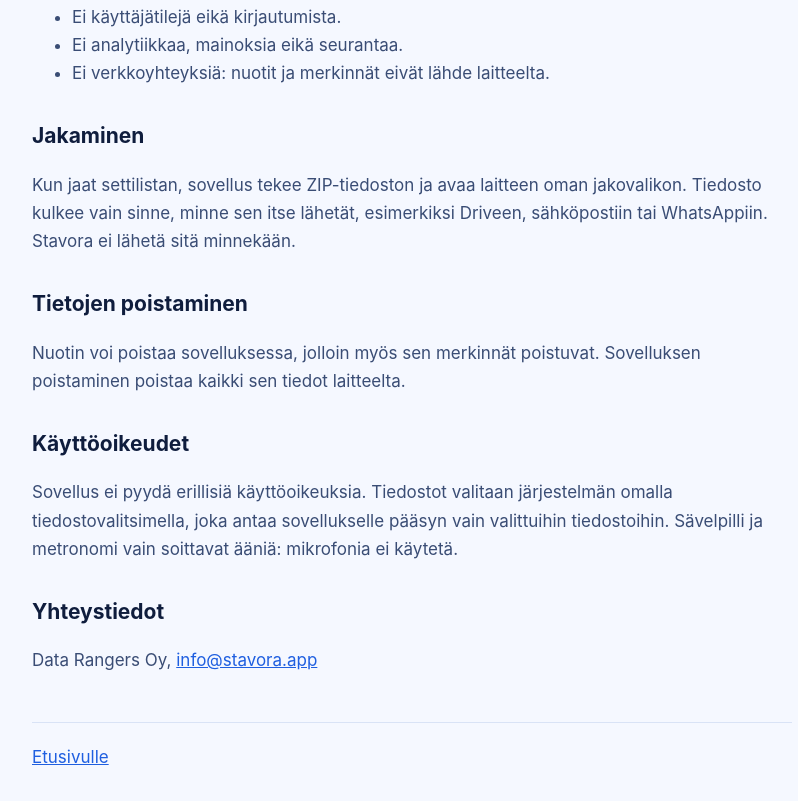
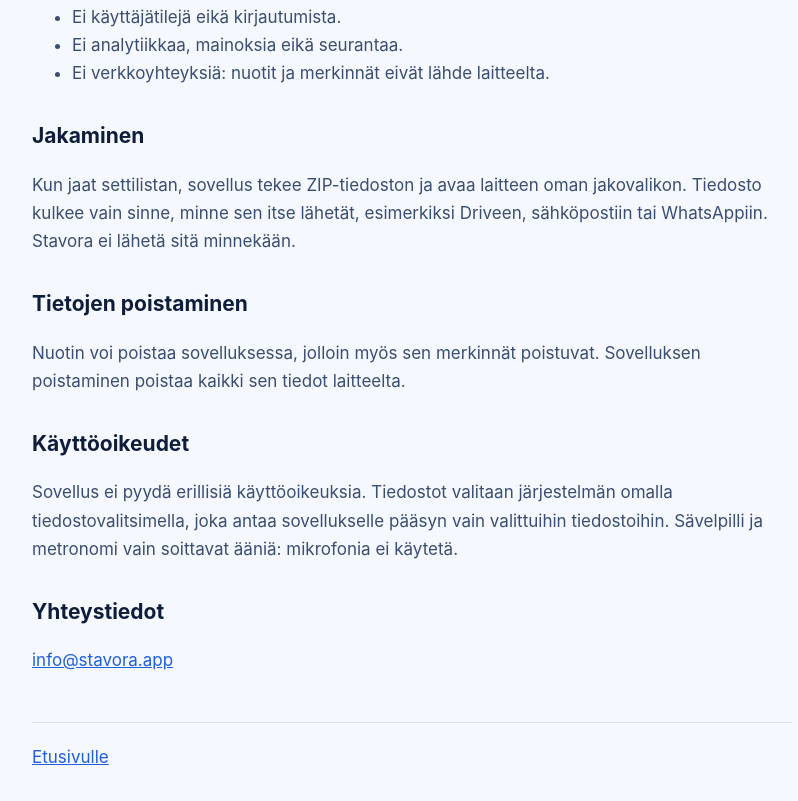
Before and after one commit to marint/stavora-site, a plain HTML site: page fi/privacy/index.html in a window 1280 px wide. Shown: the part 518-1319 px from the top of the page, without its empty margins (228-1026 px from the left). Drawn offline with Linux system fonts and the light colour scheme.

Commit message:
Site from stavora 87f10de

```diff
--- a/fi/privacy/index.html
+++ b/fi/privacy/index.html
@@ -43,7 +43,7 @@
   <div class="top"><a class="brand" href="../../fi/"><img src="../../assets/icon-512.png" alt="" width="34" height="34">Stavora</a><span class="lang"><a href="../../privacy/" hreflang="en" onclick="try{localStorage.setItem('stavora-lang','en')}catch(e){}">EN</a><span aria-hidden="true">|</span><a aria-current="true" hreflang="fi">FI</a></span></div>
   <h1>Tietosuoja</h1>
   <p class="updated">Päivitetty 25.11.2026</p>
-  <p>Stavora ei kerää, tallenna eikä lähetä henkilötietoja.</p><h2>Mitä sovellus käsittelee</h2><p>Sovellus avaa vain PDF-tiedostot, jotka itse valitset tai avaat siinä. Ne kopioidaan sovelluksen omaan tallennustilaan laitteellesi. Kynämerkinnät, rajaukset, settilistat ja asetukset tallentuvat samaan paikkaan.</p><h2>Mitä sovellus ei tee</h2><ul><li>Ei käyttäjätilejä eikä kirjautumista.</li><li>Ei analytiikkaa, mainoksia eikä seurantaa.</li><li>Ei verkkoyhteyksiä: nuotit ja merkinnät eivät lähde laitteelta.</li></ul><h2>Jakaminen</h2><p>Kun jaat settilistan, sovellus tekee ZIP-tiedoston ja avaa laitteen oman jakovalikon. Tiedosto kulkee vain sinne, minne sen itse lähetät, esimerkiksi Driveen, sähköpostiin tai WhatsAppiin. Stavora ei lähetä sitä minnekään.</p><h2>Tietojen poistaminen</h2><p>Nuotin voi poistaa sovelluksessa, jolloin myös sen merkinnät poistuvat. Sovelluksen poistaminen poistaa kaikki sen tiedot laitteelta.</p><h2>Käyttöoikeudet</h2><p>Sovellus ei pyydä erillisiä käyttöoikeuksia. Tiedostot valitaan järjestelmän omalla tiedostovalitsimella, joka antaa sovellukselle pääsyn vain valittuihin tiedostoihin. Sävelpilli ja metronomi vain soittavat ääniä: mikrofonia ei käytetä.</p><h2>Yhteystiedot</h2><p>Data Rangers Oy, <a href="mailto:info@stavora.app">info@stavora.app</a></p>
+  <p>Stavora ei kerää, tallenna eikä lähetä henkilötietoja.</p><h2>Mitä sovellus käsittelee</h2><p>Sovellus avaa vain PDF-tiedostot, jotka itse valitset tai avaat siinä. Ne kopioidaan sovelluksen omaan tallennustilaan laitteellesi. Kynämerkinnät, rajaukset, settilistat ja asetukset tallentuvat samaan paikkaan.</p><h2>Mitä sovellus ei tee</h2><ul><li>Ei käyttäjätilejä eikä kirjautumista.</li><li>Ei analytiikkaa, mainoksia eikä seurantaa.</li><li>Ei verkkoyhteyksiä: nuotit ja merkinnät eivät lähde laitteelta.</li></ul><h2>Jakaminen</h2><p>Kun jaat settilistan, sovellus tekee ZIP-tiedoston ja avaa laitteen oman jakovalikon. Tiedosto kulkee vain sinne, minne sen itse lähetät, esimerkiksi Driveen, sähköpostiin tai WhatsAppiin. Stavora ei lähetä sitä minnekään.</p><h2>Tietojen poistaminen</h2><p>Nuotin voi poistaa sovelluksessa, jolloin myös sen merkinnät poistuvat. Sovelluksen poistaminen poistaa kaikki sen tiedot laitteelta.</p><h2>Käyttöoikeudet</h2><p>Sovellus ei pyydä erillisiä käyttöoikeuksia. Tiedostot valitaan järjestelmän omalla tiedostovalitsimella, joka antaa sovellukselle pääsyn vain valittuihin tiedostoihin. Sävelpilli ja metronomi vain soittavat ääniä: mikrofonia ei käytetä.</p><h2>Yhteystiedot</h2><p><a href="mailto:info@stavora.app">info@stavora.app</a></p>
   <footer><a href="../../fi/">Etusivulle</a></footer>
 </main>
 </body>
```
Also changed, not shown: privacy/index.html (+1 -1 lines).
